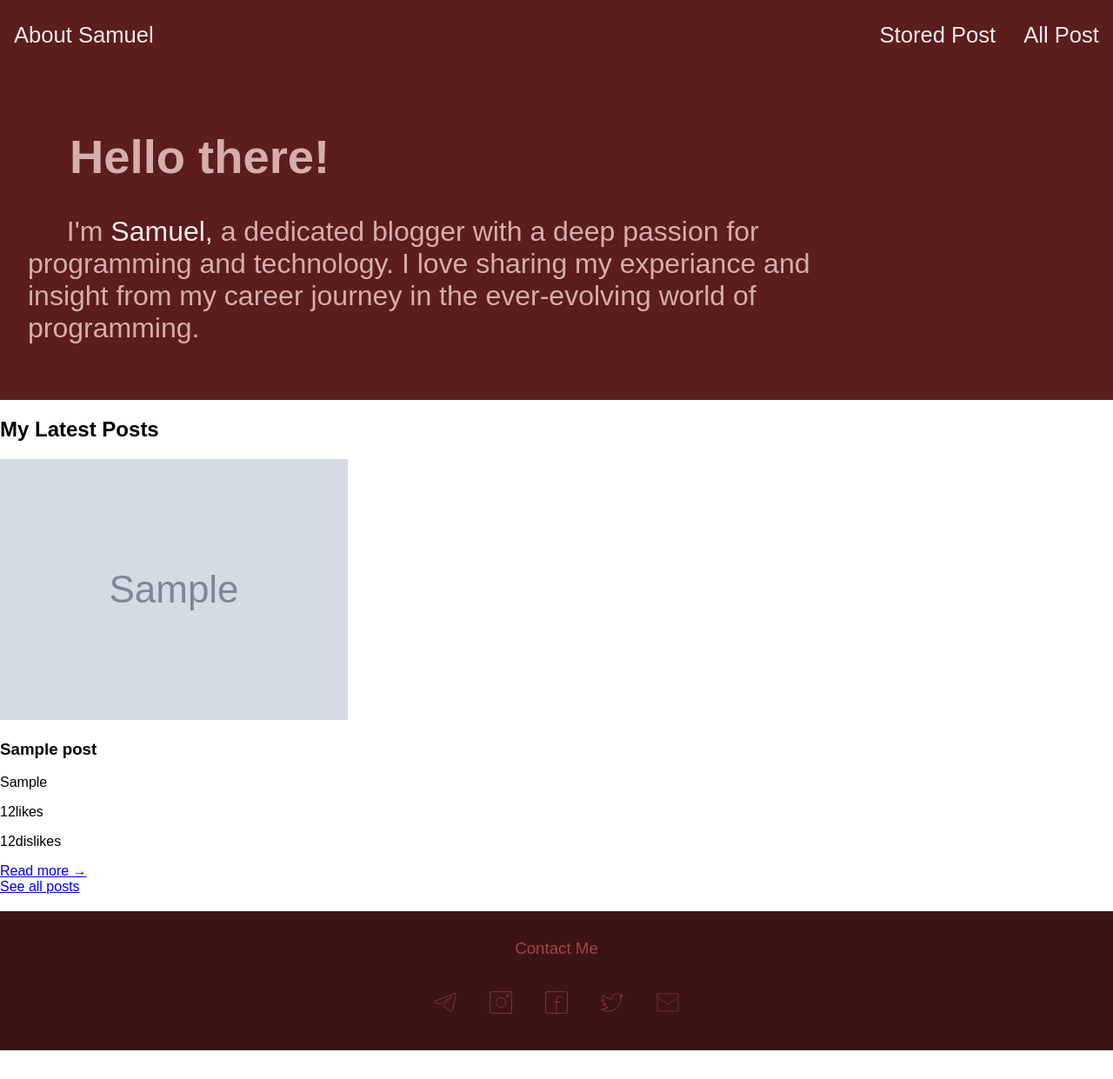
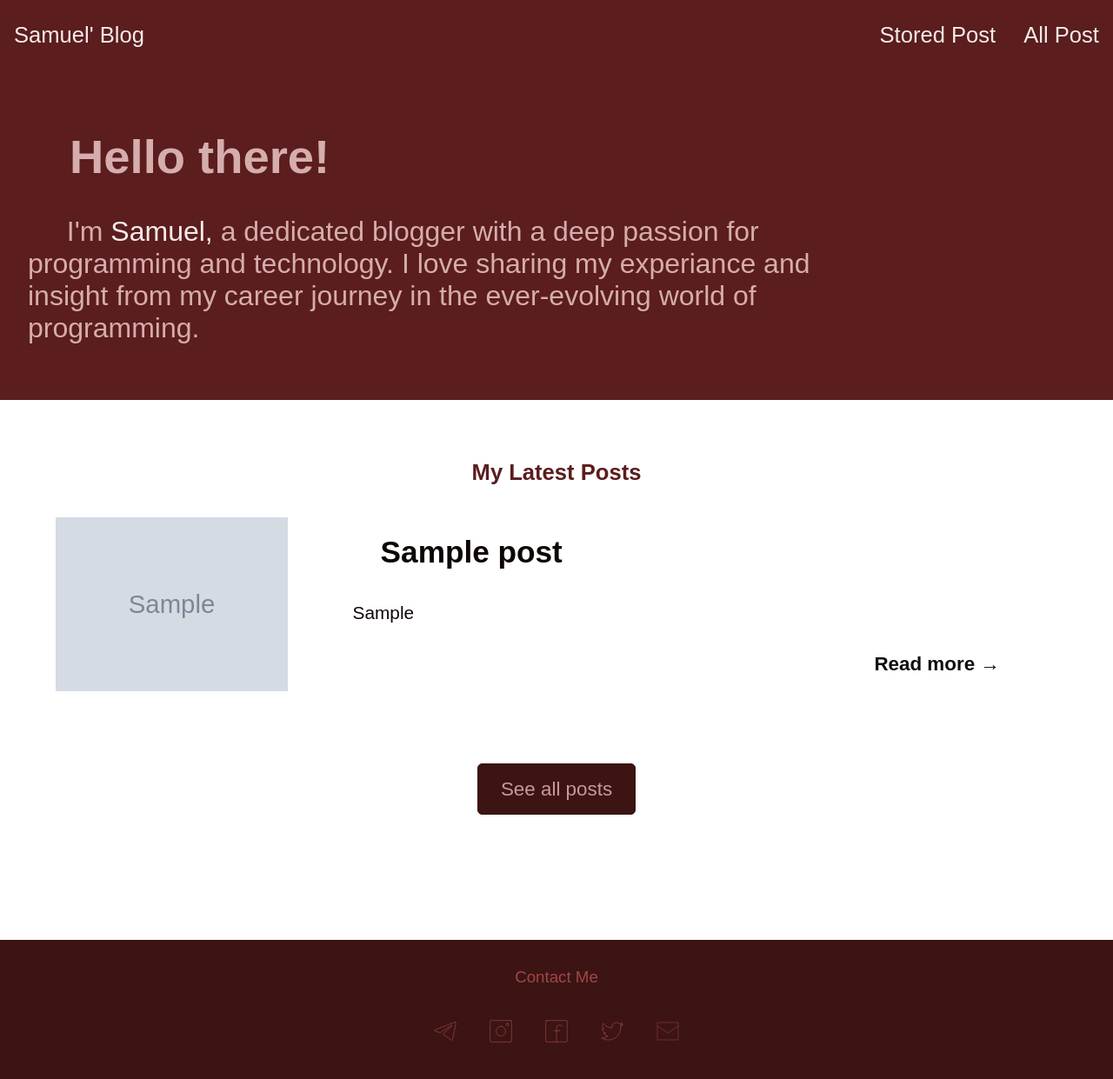
Before and after one commit to Samuel-Tefera/my-site, a Django app: page / in a window 1280 px wide. Shown: the whole page at 87% size. Before the commit the page ends 1208 px from the top, so only its background shows below. Run offline with Django 5.2, Linux system fonts and the light colour scheme; tables that the repository leaves empty hold one stand-in row (values such as "Sample post"); grey boxes marked "Sample" are stand-in pictures.

Commit message:
remove like and dislike functioality from app UI and database

```diff
--- a/blog/admin.py
+++ b/blog/admin.py
@@ -1,5 +1,5 @@
 from django.contrib import admin
-from .models import Post, Comment, Like
+from .models import Post, Comment
 
 # Register your models here.
 
@@ -13,4 +13,3 @@ class PostAdmin(admin.ModelAdmin):
 
 admin.site.register(Post, PostAdmin)
 admin.site.register(Comment)
-admin.site.register(Like)
--- a/blog/models.py
+++ b/blog/models.py
@@ -20,9 +20,3 @@ class Comment(models.Model):
     user_email = models.EmailField()
     comment_text = models.TextField(max_length=200)
     post = models.ForeignKey(Post, on_delete=models.CASCADE, related_name='comments')
-
-
-class Like(models.Model):
-    like = models.IntegerField(default=0)
-    dislike = models.IntegerField(default=0)
-    post = models.ForeignKey(Post, on_delete=models.CASCADE, related_name='likes')
--- a/blog/static/blog/css/includes.css
+++ b/blog/static/blog/css/includes.css
@@ -53,9 +53,6 @@
 
 .more__post_info{
     margin-top: 2rem;
-    display: grid;
-    grid-template-columns: 1fr 1fr;
-    align-items: center;
     position: relative;
 }
 
@@ -66,32 +63,10 @@
     color: #0f0f0f;
     font-weight: bold;
     font-size: 1.4rem;
-    display: block;
 }
 
 .more-btn:hover{
     color: #a14646;
-}
-
-.like-info{
-    display: flex;
-    width: 1.5rem;
-    margin-left: 0.5rem;
-    color: #3c1414;
-}
-
-.like-info p{
-    display: flex;
-    justify-content: center;
-    align-items: center;
-}
-
-.like-info p span{
-    margin: 0 0.3rem;
-}
-
-.like-info p{
-    margin-left: 2rem;
 }
 
 .see-more{
--- a/blog/templates/blog/all-post.html
+++ b/blog/templates/blog/all-post.html
@@ -1,4 +1,9 @@
 {% extends "blog/base.html" %}
+{% load static %}
+
+{% block css_style %}
+    <link rel="stylesheet" href="{% static "blog/css/includes.css" %}">
+{% endblock css_style %}
 
 {% block content %}
     <section class="post-section">
--- a/blog/templates/blog/base.html
+++ b/blog/templates/blog/base.html
@@ -1,16 +1,18 @@
+{% load static %}
 <!DOCTYPE html>
 <html lang="en">
 <head>
     <meta charset="UTF-8">
     <meta name="viewport" content="width=device-width, initial-scale=1.0">
-    <link rel="stylesheet" href="../../static/blog/css/blog-home.css">
+    <link rel="stylesheet" href="{% static "blog/css/blog-home.css" %}">
+    {% block css_style %}{% endblock css_style %}
     <title>Samuel&dash;Blog</title>
 </head>
 <body>
     <header>
         <nav class="main-navigation">
             <div class="nav-icon">
-                <a class="main-nav-icon" href="#">About Samuel</a>
+                <a class="main-nav-icon" href="{% url "home-page" %}">Samuel' Blog</a>
             </div>
             <div>
                 <ul class="nav-list">
--- a/blog/templates/blog/blog-home.html
+++ b/blog/templates/blog/blog-home.html
@@ -1,4 +1,9 @@
 {% extends "blog/base.html" %}
+{% load static %}
+
+{% block css_style %}
+    <link rel="stylesheet" href="{% static "blog/css/includes.css" %}">
+{% endblock css_style %}
 
 {% block content %}
     <header>
--- a/blog/templates/blog/includes/includes.html
+++ b/blog/templates/blog/includes/includes.html
@@ -6,10 +6,6 @@
         <h3 class="post-title">{{post.title}}</h3>
         <p class="post-text">{{post.explicit}}</p>
         <div class="more__post_info">
-            <div class="like-info">
-                <p><span>12</span>likes</p>
-                <p><span>12</span>dislikes</p>
-            </div>
             <a class="more-btn" href="{% url "post-detail" post.slug %}">Read more &rightarrow;</a>
         </div>
     </div>
--- a/blog/views.py
+++ b/blog/views.py
@@ -2,7 +2,7 @@ from django.shortcuts import render
 from django.views.generic import ListView
 from django.views import View
 
-from .models import Post, Comment, Like
+from .models import Post, Comment
 
 
 # Create your views here.
```
Also changed, not shown: blog/templates/blog/post-detail.html (+17 -14 lines).
